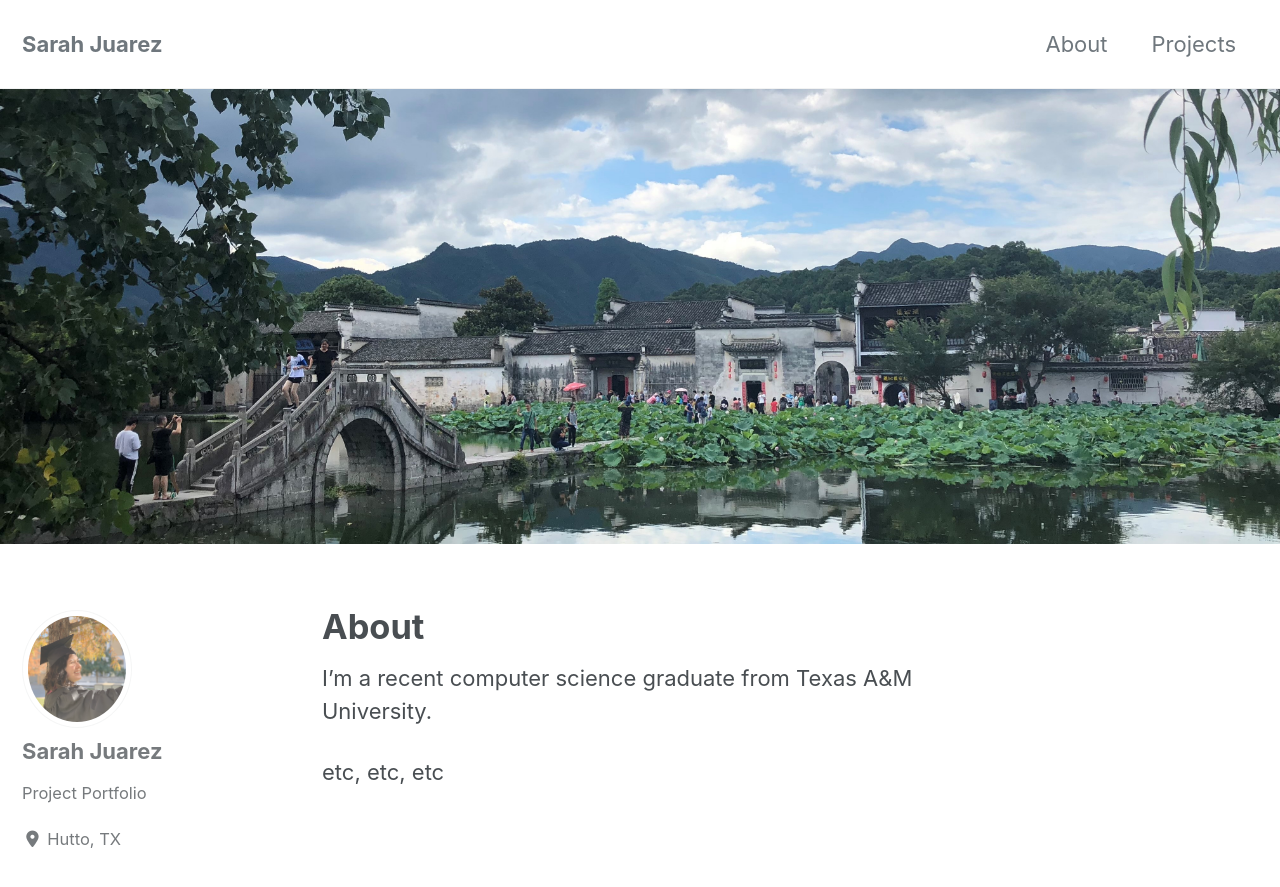
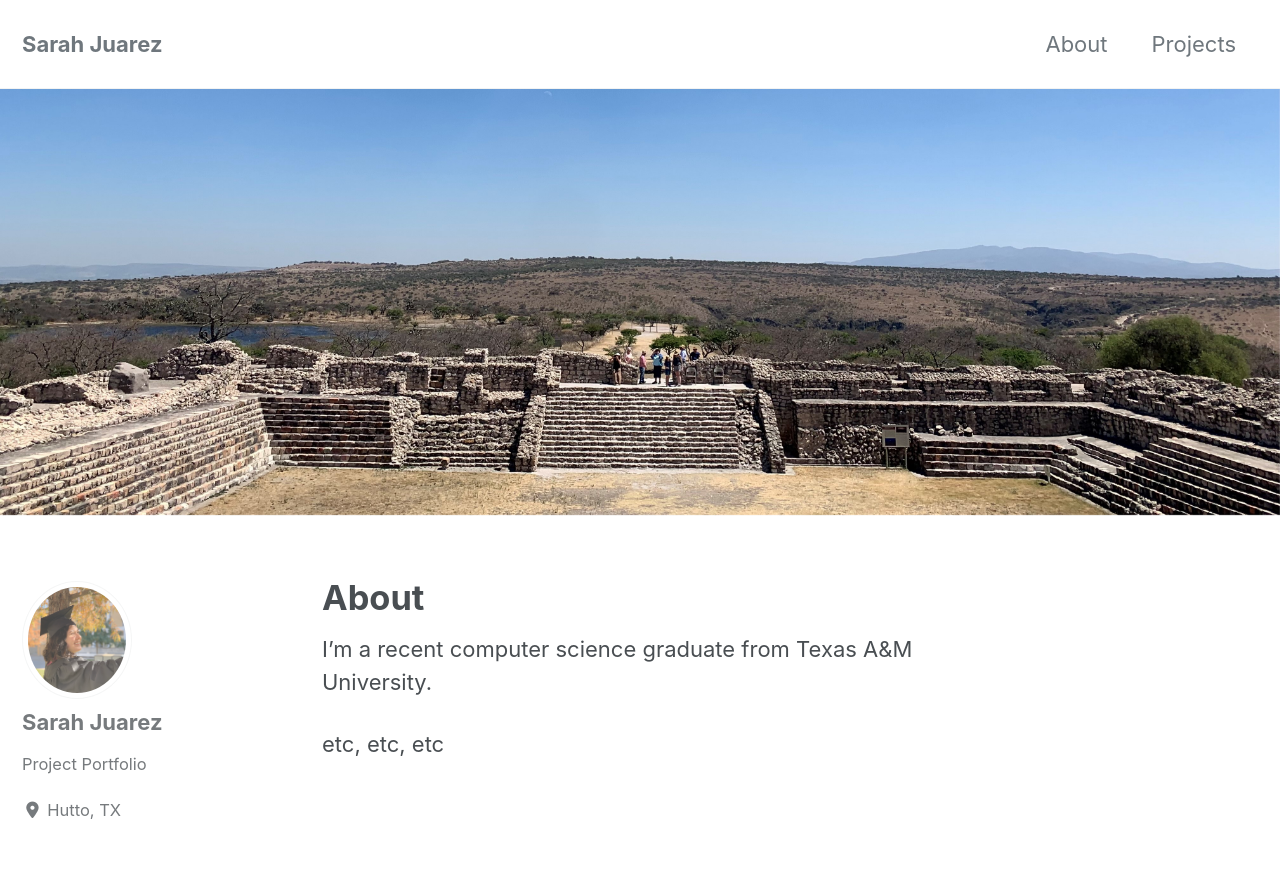
Before and after one commit to sarahajuarez11/sarahajuarez11.github.io, a Jekyll site: the page built from _pages/about.md, in a window 1280 px wide and 900 px high. Shown: the top 887 px of the window. Built offline with Jekyll 4.4.1, drawn with Linux system fonts in a browser that asks for light colours; cached includes are drawn as plain includes; nearby versions of some CDN libraries.

Commit message:
Added guanajuato.jpg

```diff
--- a/_pages/about.md
+++ b/_pages/about.md
@@ -2,7 +2,7 @@
 title: "About"
 permalink: /about/
 header:
-  image: "/images/anhui.jpg"
+  image: "/images/guanajuato.jpg"
 ---
 
 I'm a recent computer science graduate from Texas A&M University.
```
Also changed, not shown: images/guanajuato.jpg (added).
